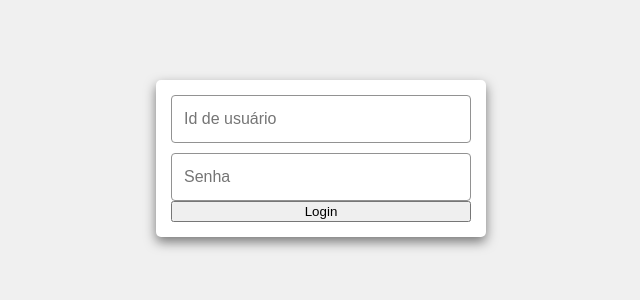
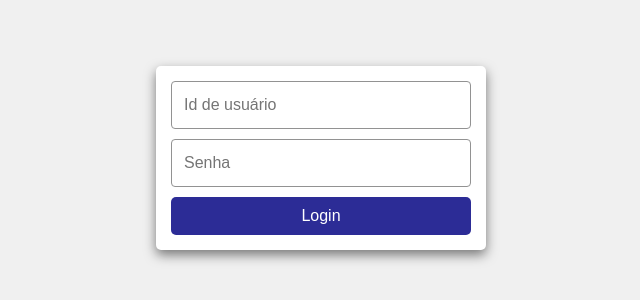
Before and after one commit to washingtonsilva1/telalogin, a plain HTML site: page index.html in a window 1280 px wide. Shown: the part 242-542 px from the top of the page, without its empty margins (319-959 px from the left). Drawn offline with Linux system fonts and the light colour scheme.

Commit message:
Adicionado estilo no button

```diff
--- a/default.css
+++ b/default.css
@@ -2,6 +2,10 @@ body {
     font-family: 'Arial';
     margin: 0;
     padding: 0;
+}
+
+.form input + [type='submit'] {
+    margin-top: 10px;
 }
 
 #log {
@@ -50,11 +54,17 @@ body {
     box-shadow: 0px 0px 5px rgba(83, 83, 173, 0.7);
 }
 
-.error {
-    border: 1px solid rgb(153, 0, 0);
-    padding: 5px;
-    margin-bottom: 10px;
-    border-radius: 6px;
-    background-color: rgb(233, 98, 98);
+.btn {
+    cursor: pointer;
+    padding: 10px;
+    border: none;
+    border-radius: 5px;
+    background-color: rgb(44, 44, 150);
     color: #fff;
+    font-size: 16px;
 }
+
+.btn:hover {
+    transition: all 0.2s;
+    background-color: rgb(64, 64, 179);
+}
```
